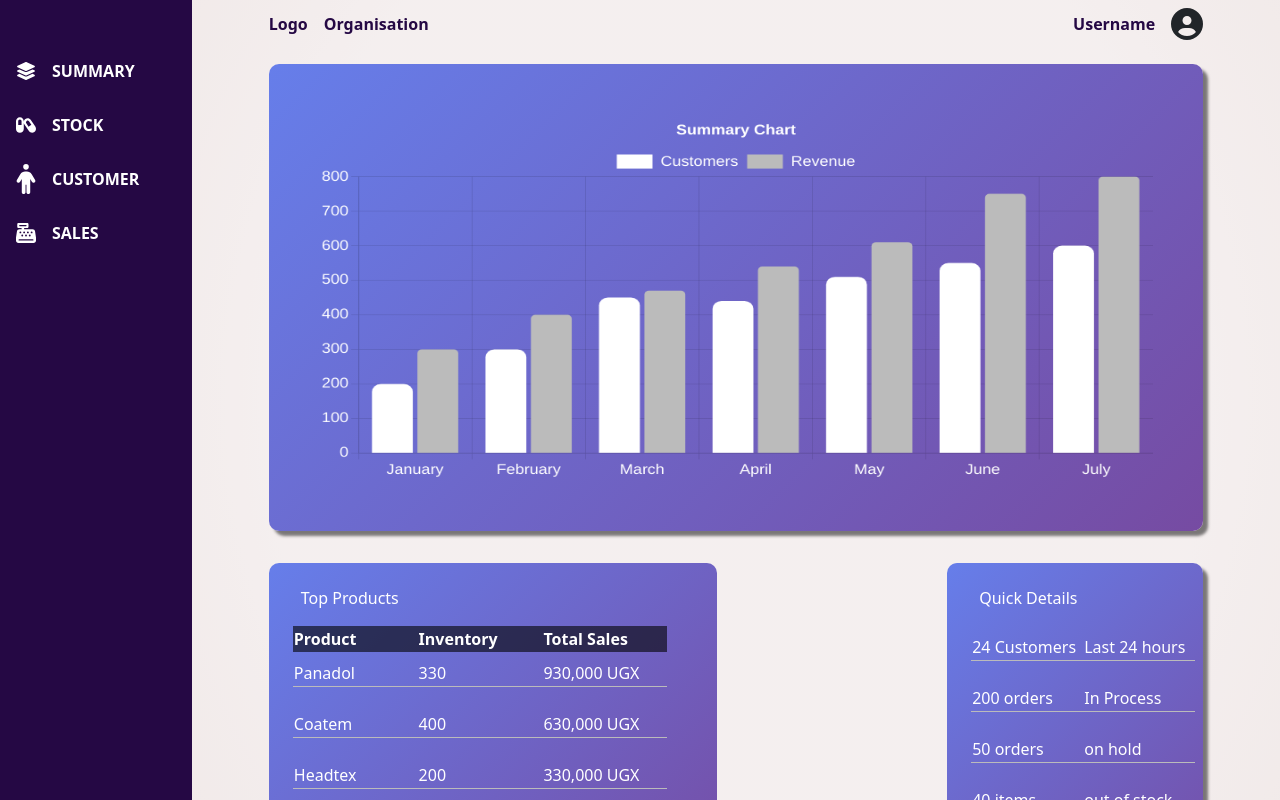
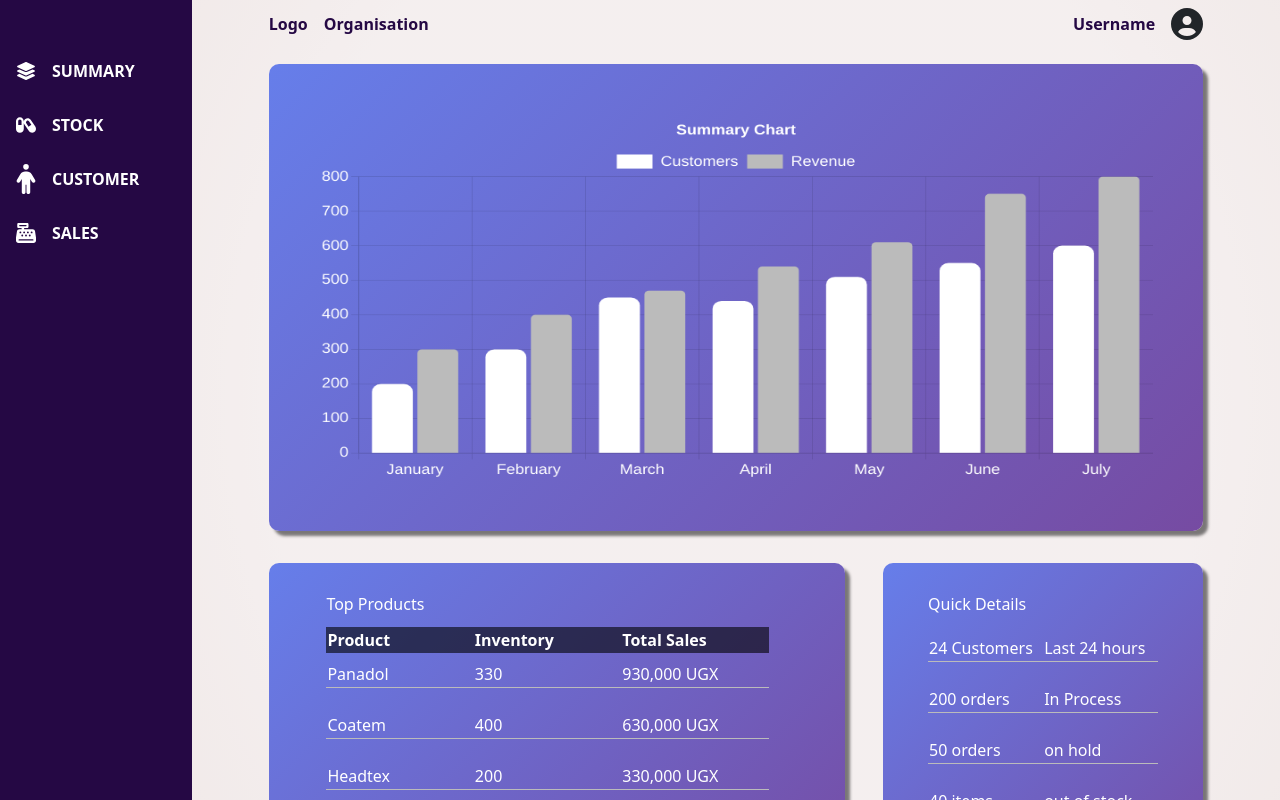
Before and after one commit to mack14/step-form-reactjs, a React (Create React App) app: page /dashboard in a window 1280 px wide. Built offline with nearby package versions, Linux system fonts and the light colour scheme.

Commit message:
changes to top products table hearder and margins

```diff
--- a/src/components/components.scss
+++ b/src/components/components.scss
@@ -1,35 +1,41 @@
 .quick-details-content {
-    width: 20vw;
+    width: 25vw;
     height: 45vh;
     border-radius: 10px;
     background-image: linear-gradient(135deg, #667eea 0%, #764ba2 100%);
     box-shadow: 5px 5px 3px rgba(0,0,0,0.5);
     background-repeat: no-repeat;
-    padding: 1em;
+    padding: 2em;
     float: right;
     color: #fff;
     margin: auto;
 }
 
 .top-products-content {
-    width: 35vw;
+    width: 45vw;
     height: 45vh;
     border-radius: 10px;
     background-image: linear-gradient(135deg, #667eea 0%, #764ba2 100%);
+    box-shadow: 5px 5px 3px rgba(0,0,0,0.5);
     background-repeat: no-repeat;
-    padding: 1em;
+    padding: 2em;
     float: left;
     color: #fff;
+    margin: auto;
 }
 
 h6 {
+    width: 90%;
+    height: 4vh;
+    margin: auto;
+    padding-right: 0.5em;
     text-align: left;
-    padding: 10px 16px;
 }
 
 table {
-    width: 100%;
-    margin: 0.5em;
+    width: 90%;
+    margin: auto;
+    padding-right: 0.5em;
 
     tr {
         width: 100%;
@@ -39,7 +45,7 @@ table {
         display: block;
         text-align: left;
         float: left;
-        width: 30%;
+        width: 32%;
         background-color: rgba($color: #000000, $alpha: .6);
     }
 
@@ -57,7 +63,7 @@ table {
 .top-product-table {
 
     td {
-        width: 30%;
+        width: 32%;
         margin-top: 0.5em;
         text-align: left;
         float: left;
--- a/src/pages/dashboard/dashboard.scss
+++ b/src/pages/dashboard/dashboard.scss
@@ -54,6 +54,8 @@ $border-color: rgba(140, 140, 140, .5);
 
 }
 
+
+
 .dashboard-header {
     width: 100%;
     height: $header-height;
```
